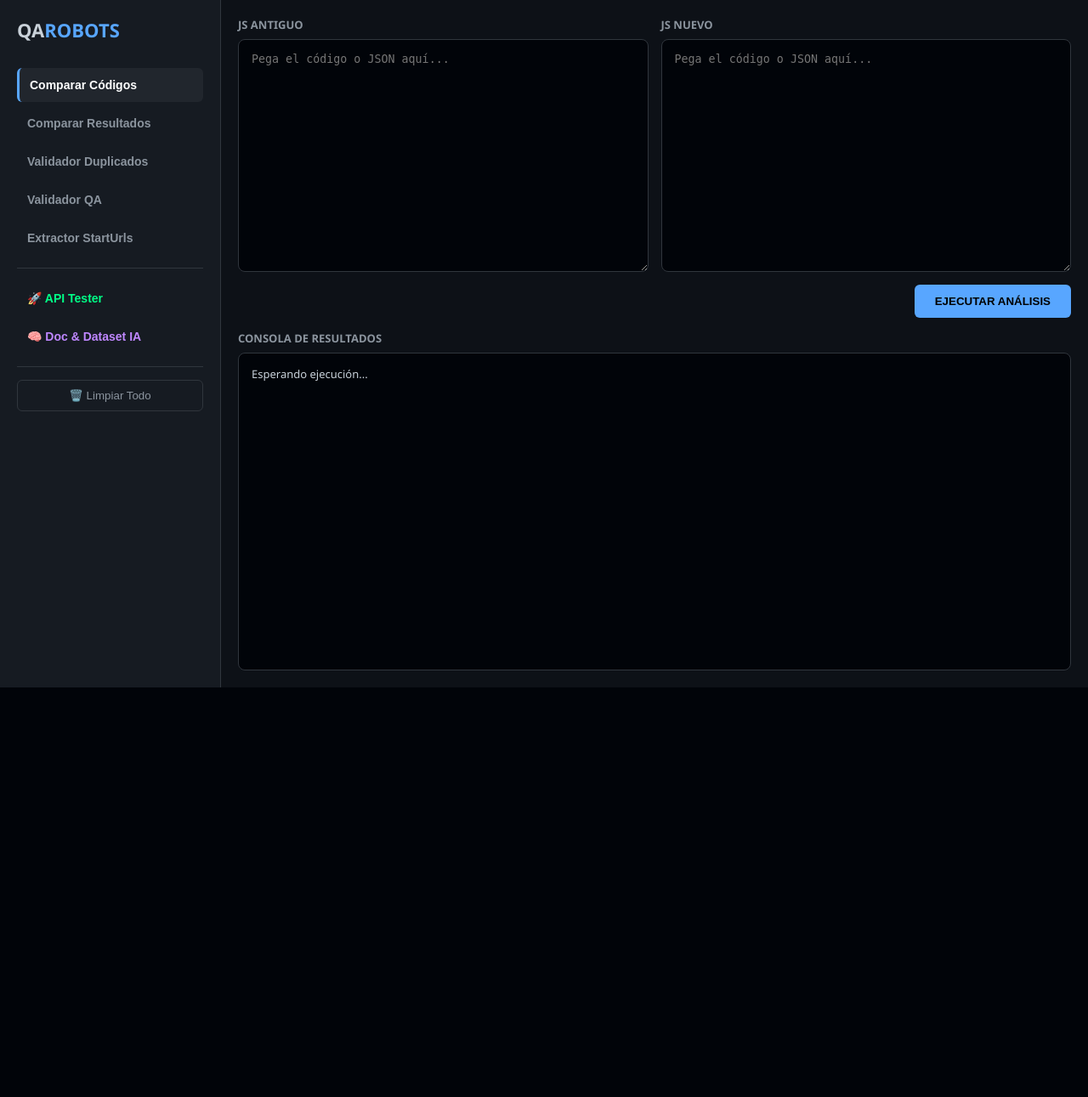
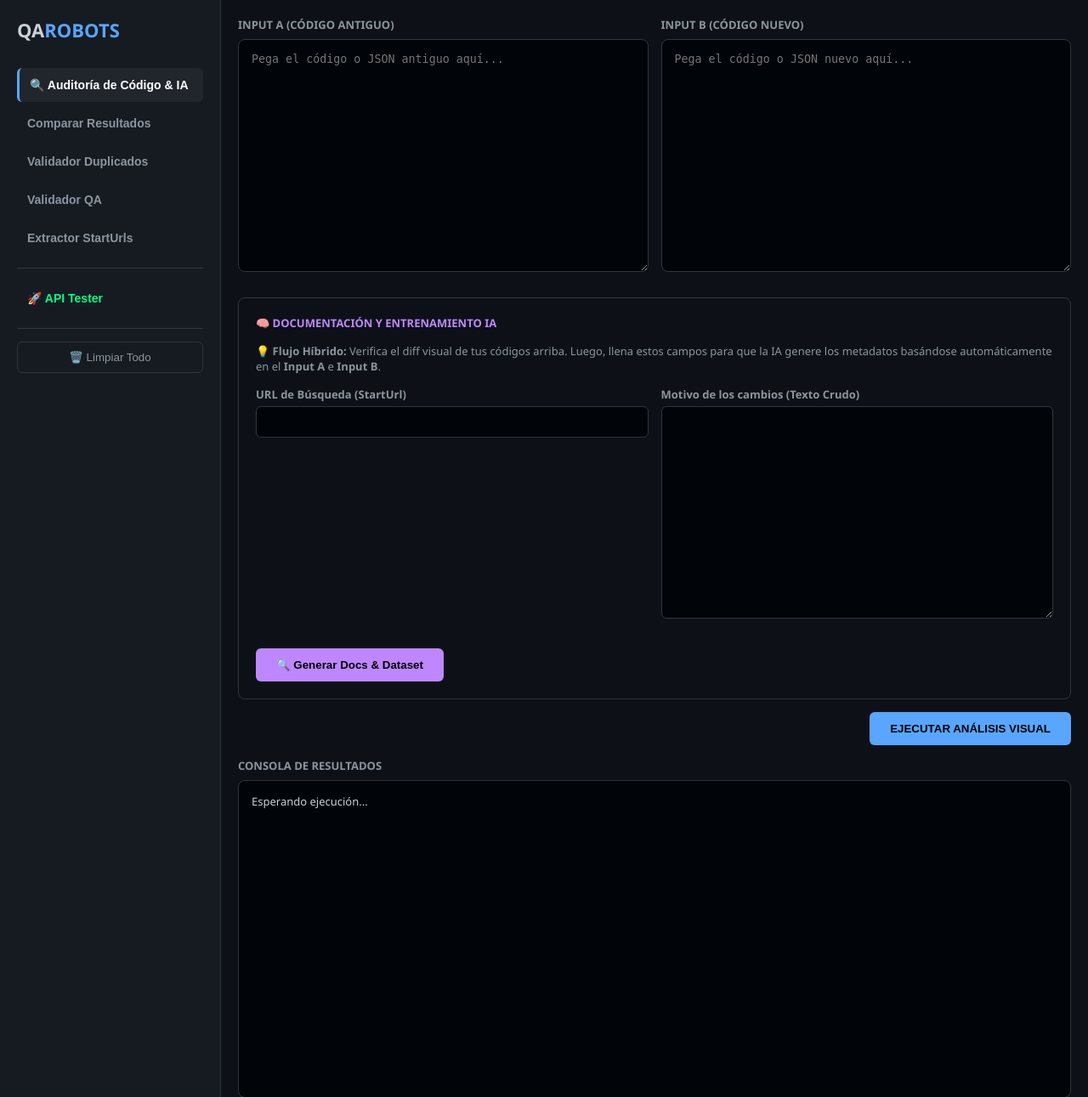
Before and after one commit to Dilxn25/qa-robots, a Flask app: page / in a window 1280 px wide. Shown: the top 1291 px of the page at 85% size. Before the commit the page ends 809 px from the top, so only its background shows below. Run offline with Flask 3, Linux system fonts and the light colour scheme.

Commit message:
Robot QA V2(Cambio en todo)

````diff
--- a/main.py
+++ b/main.py
@@ -34,40 +34,60 @@ def analyze_with_ai():
     data = request.json
 
     prompt = f"""
-    Eres un Analista QA experto en Web Scraping.
-    Analiza los cambios en este robot:
-    URL: {data.get('url', 'N/A')}
-    Motivo (Crudo): {data.get('reason', 'N/A')}
-    Código: {data.get('code', 'N/A')}
+Eres un Ingeniero Principal de QA y Arquitecto de Datos experto en Web Scraping (Apify, Puppeteer, Cheerio, Metamorph).
+Tu objetivo es analizar un parche de código y extraer conocimiento técnico estructurado que será usado para entrenar a un futuro modelo de IA especializado en auto-reparar scrapers.
 
-    Devuelve ÚNICAMENTE un JSON con esta estructura:
-    {{
-        "dominio": "Nombre del dominio",
-        "pais": "País deducido o Global",
-        "tipo_robot": "Crawler o Updater",
-        "actor": "Cheerio, Puppeteer o Metamorph",
-        "conceptos_ia": [
-            {{ "concepto": "Ej: Evasión Antibot", "justificacion": "Ej: Se añadió User-Agent" }}
-        ],
-        "documentacion_md": "TEXTO_MARKDOWN_AQUI"
-    }}
+URL Objetivo: {data.get('url', 'N/A')}
+Motivo del desarrollador (Crudo): {data.get('reason', 'N/A')}
+Código Antiguo: {data.get('old_code', 'N/A')}
+Código Nuevo: {data.get('new_code', 'N/A')}
 
-    REGLAS ESTRICTAS PARA 'documentacion_md' (DEBE ESTAR EN INGLÉS):
-    1. Inicia con 'Crawler Input' o 'Updater Input' seguido de un bloque de código JSON con la URL de ejemplo.
-    2. Luego pon el título '**About crawler robot**' o '**About updater robot**'.
-    3. Crea la viñeta '* **Made the following fixes**' y añade sub-viñetas muy directas (Ej: The price extraction was changed to use...).
-    4. Crea la viñeta '* **Made the following improvements**' y añade sub-viñetas directas.
-    5. Crea la viñeta '* **Results and main settings**' y pon EXACTAMENTE Y SOLO ESTAS 4 LÍNEAS (no inventes más):
-       * Preserved version 3.0.17 [version-3]
-       * Preserved proxy configuration DATACENTER [AUTOMATIC]
-       * Preserved ID of each product
-       * Preserved the rest of original production logic
-    6. Crea la viñeta '* **Extra notes**' y pon justificaciones naturales, muy simples, SIN adjetivos (Ej: The stock logic was updated because the button label changes...).
-    """
+Devuelve ÚNICAMENTE un JSON válido con esta estructura exacta:
+{{
+    "dominio": "Nombre del dominio extraído de la URL",
+    "pais": "País deducido o Global",
+    "tipo_robot": "Crawler o Updater",
+    "actor": "Cheerio, Puppeteer o Metamorph",
+    "analisis_entrenamiento": {{
+        "problema_raiz": "Explicación técnica profunda de por qué fallaba el código antiguo (Ej: 'Cambio en la estructura del DOM de .product-list a .grid-items', 'Bloqueo por huella TLS', 'Paginación infinita alterada').",
+        "solucion_aplicada": "Explicación algorítmica de cómo el código nuevo resuelve el problema.",
+        "patron_reparacion": "Clasificación del parche. SÓLO USA ESTOS VALORES: [DOM Traversal, Anti-bot Evasion, Network Interception, State Management, Data Parsing, Pagination Logic, Proxy Configuration, Unknown]"
+    }},
+    "conceptos_ia": [
+        {{ "concepto": "Técnica avanzada detectada", "justificacion": "Análisis técnico de la técnica en el contexto del código." }}
+    ],
+    "documentacion_md": "TEXTO_MARKDOWN_AQUI"
+}}
+
+REGLAS ESTRICTAS PARA 'documentacion_md' (INGLÉS, EXTREMADAMENTE TÉCNICO, CERO LENGUAJE ROBÓTICO):
+1. Inicia con '**Crawler Input**' o '**Updater Input**' y un bloque ```json con la URL en texto plano.
+2. Título '**About crawler robot**' o '**About updater robot**'.
+3. Viñeta '* **Made the following fixes**'. SÓLO sub-viñetas con la acción técnica directa de la reparación (Ej: 'Updated extraction logic to target .items property'). PROHIBIDO justificar o explicar el "para qué".
+4. Viñeta '* **Made the following improvements**'. SÓLO optimizaciones o logs añadidos, no reparaciones. Sola la acción técnica cruda.
+5. Viñeta '* **Results and main settings**'. Analiza los códigos y usa EXACTAMENTE estas 4 líneas evaluando si se mantuvo o cambió:
+   * [Preserved/Changed] version [detectar versión] [version-X]
+   * [Preserved/Changed] proxy configuration [detectar proxy] [AUTOMATIC]
+   * [Preserved/Changed] ID of each product
+   * [Preserved/Changed] the rest of original production logic
+6. Viñeta '* **Extra notes**'. AQUÍ Y SOLO AQUÍ van las justificaciones técnicas de los fixes/improvements. Ve al grano, sin introducciones.
+7. Al final, añade el subtítulo '**Robot Testing**' y la siguiente tabla exacta en Markdown:
+
+| Tested (with/between) | Last Crawler run (Apify Last Run) | Tested with Production Updater Robot in CS_QA environment | Crawler Validation (validation robot test) | Crawler-updater comparison (comparison robot test) | Extra Notes |
+| :--- | :--- | :--- | :--- | :--- | :--- |
+| Crawler results | [Apify Console](#) | [Apify Console](#) | [Apify Console](#) | [Apify Console](#) | |
+
+IMPORTANTE PARA FORMATO: Escapa correctamente todos los saltos de línea (usa \\n) y las comillas dobles (\\") dentro del string de 'documentacion_md' para que el JSON sea estrictamente válido. No incluyas texto introductorio, devuelve directamente el objeto JSON.
+"""
+
     try:
-        response = model.generate_content(prompt)
-        clean_text = response.text.replace('```json', '').replace('```', '').strip()
-        resultado = json.loads(clean_text)
+        # Forzamos la respuesta nativa en JSON para evitar errores de parseo
+        response = model.generate_content(
+            prompt,
+            generation_config={"response_mime_type": "application/json"}
+        )
+
+        # Como forzamos application/json, el texto ya viene limpio sin bloques de código Markdown alrededor
+        resultado = json.loads(response.text)
         return jsonify(resultado)
     except Exception as e:
         return jsonify({"error": str(e)}), 500
--- a/static/css/style.css
+++ b/static/css/style.css
@@ -25,13 +25,13 @@ nav { display: flex; flex-direction: column; gap: 5px; flex: 1; }
 .box-header { font-size: 13px; font-weight: bold; color: #8b949e; margin-bottom: 8px; text-transform: uppercase; }
 
 textarea { flex: 1; min-height: 250px; background: #010409; border: 1px solid var(--border); border-radius: 8px; color: #7ee787; font-family: monospace; padding: 15px; resize: vertical; outline: none; }
-textarea:focus { border-color: var(--accent); }
+textarea:focus { border-color: var(--accent); box-shadow: 0 0 0 1px var(--accent); } /* Mejora sutil en foco */
 
 /* Formularios y Botones */
 .form-group { margin-bottom: 15px; }
 .form-group label { display: block; font-size: 13px; color: #8b949e; margin-bottom: 5px; font-weight: bold; }
-.form-control { width: 100%; padding: 10px; background: #010409; border: 1px solid var(--border); border-radius: 6px; color: var(--text); box-sizing: border-box; }
-.form-control:focus { border-color: var(--accent); outline: none; }
+.form-control { width: 100%; padding: 10px; background: #010409; border: 1px solid var(--border); border-radius: 6px; color: var(--text); box-sizing: border-box; transition: 0.2s; }
+.form-control:focus { border-color: var(--accent); outline: none; box-shadow: 0 0 0 1px var(--accent); } /* Mejora sutil en foco */
 .check-label { display: flex; align-items: center; gap: 5px; font-size: 13px; cursor: pointer; background: #21262d; padding: 4px 8px; border-radius: 4px; border: 1px solid var(--border); transition: 0.2s; }
 .check-label:hover { background: #30363d; }
 input[type="checkbox"] { accent-color: var(--accent); cursor: pointer; width: 16px; height: 16px; }
@@ -39,6 +39,7 @@ input[type="checkbox"] { accent-color: var(--accent); cursor: pointer; width: 16
 .toolbar { display: flex; justify-content: flex-end; align-items: center; flex-wrap: wrap; gap: 10px; }
 .btn-primary { background: var(--accent); color: #000; border: none; padding: 12px 24px; border-radius: 6px; font-weight: bold; cursor: pointer; transition: 0.2s; white-space: nowrap; }
 .btn-primary:hover { opacity: 0.9; transform: translateY(-1px); }
+.btn-primary:disabled { opacity: 0.6; cursor: not-allowed; transform: none; } /* Útil cuando la IA está cargando */
 .btn-secondary { width: 100%; background: transparent; border: 1px solid var(--border); color: #8b949e; padding: 10px; border-radius: 6px; cursor: pointer; transition: 0.2s; }
 .btn-secondary:hover { background: #21262d; color: white; }
 .btn-chip { background: var(--border); color: white; border: none; padding: 6px 12px; border-radius: 12px; cursor: pointer; font-size: 12px; transition: 0.2s; }
@@ -91,6 +92,7 @@ input[type="checkbox"] { accent-color: var(--accent); cursor: pointer; width: 16
     .sidebar-overlay.open { display: block; }
     .toolbar { justify-content: center; }
 }
+
 /* Tarjetas de Conceptos IA */
 .concept-card { background: #161b22; border: 1px solid var(--accent); border-radius: 6px; padding: 10px; margin-bottom: 10px; display: flex; flex-direction: column; gap: 8px; position: relative; }
 .concept-card input { background: #010409; border: 1px solid var(--border); color: var(--accent); padding: 8px; border-radius: 4px; font-size: 13px; font-weight: bold; width: 100%; outline: none; }
@@ -98,6 +100,7 @@ input[type="checkbox"] { accent-color: var(--accent); cursor: pointer; width: 16
 .concept-card input:focus, .concept-card textarea:focus { border-color: var(--accent); }
 .concept-card-delete { position: absolute; top: 10px; right: 10px; background: rgba(248, 81, 73, 0.2); color: var(--err); border: 1px solid var(--err); border-radius: 4px; cursor: pointer; padding: 4px 8px; font-size: 11px; font-weight: bold; transition: 0.2s; }
 .concept-card-delete:hover { background: var(--err); color: #fff; }
+
 /* ==================================================== */
 /* TABLAS DE RESUMEN DETALLADO                          */
 /* ==================================================== */
@@ -115,3 +118,9 @@ input[type="checkbox"] { accent-color: var(--accent); cursor: pointer; width: 16
 
 .section-title { font-size: 14px; font-weight: bold; color: var(--accent); margin-bottom: 15px; margin-top: 0; text-transform: uppercase; border-bottom: 1px dashed var(--border); padding-bottom: 8px; display:flex; align-items:center; gap:8px;}
 .code-badge { background: #010409; padding: 6px 12px; border-radius: 6px; margin-right: 8px; font-size: 12px; display: inline-block; margin-bottom: 8px; border: 1px solid var(--border); }
+
+/* ==================================================== */
+/* UTILIDADES NUEVAS (IA ML DATASET & HÍBRIDO)          */
+/* ==================================================== */
+.tip-box { background: rgba(88, 166, 255, 0.05); border: 1px solid rgba(88, 166, 255, 0.2); border-left: 3px solid var(--accent); padding: 10px 15px; border-radius: 4px; color: #c9d1d9; font-size: 13px; margin-bottom: 15px; }
+.tip-box b { color: var(--accent); }
--- a/static/js/script.js
+++ b/static/js/script.js
@@ -85,8 +85,9 @@ function setTab(tab) {
     if (tab === 'codes') {
         document.getElementById('boxA').style.display = 'flex';
         document.getElementById('boxB').style.display = 'flex';
-        document.getElementById('labelA').innerText = "JS Antiguo";
-        document.getElementById('labelB').innerText = "JS Nuevo";
+        document.getElementById('aiTrainPanel').style.display = 'block'; // Panel IA visible aquí
+        document.getElementById('labelA').innerText = "Input A (Código Antiguo)";
+        document.getElementById('labelB').innerText = "Input B (Código Nuevo)";
     }
     else if (tab === 'results_comp') {
         document.getElementById('boxA').style.display = 'flex';
@@ -699,13 +700,17 @@ function addConceptCard(concepto, justificacion) {
 async function extractAIMetadata() {
     const url = document.getElementById('aiUrl').value.trim();
     const rawReason = document.getElementById('aiRawReason').value.trim();
-    const code = document.getElementById('aiNewCode').value.trim() || document.getElementById('aiOldCode').value.trim();
+
+    // Extrayendo el código directamente de los inputs de comparación principal
+    const oldCode = document.getElementById('jsonA').value.trim();
+    const newCode = document.getElementById('jsonB').value.trim();
 
     const btn = event.target; const originalText = btn.innerHTML;
     btn.innerHTML = "⏳ La IA está leyendo y documentando..."; btn.disabled = true;
 
     try {
-        const response = await fetch('/api/analyze', { method: 'POST', headers: { 'Content-Type': 'application/json' }, body: JSON.stringify({ url, reason: rawReason, code }) });
+        // Se envían ambos códigos para entrenar el modelo de ML
+        const response = await fetch('/api/analyze', { method: 'POST', headers: { 'Content-Type': 'application/json' }, body: JSON.stringify({ url, reason: rawReason, old_code: oldCode, new_code: newCode }) });
         const textData = await response.text();
         if (!response.ok) throw new Error(textData);
 
@@ -715,6 +720,13 @@ async function extractAIMetadata() {
         document.getElementById('aiFinalCountry').value = aiData.pais || "Global";
         document.getElementById('aiFinalType').value = aiData.tipo_robot || "Desconocido";
         document.getElementById('aiFinalStack').value = aiData.actor || "Desconocido";
+
+        // Populando campos de Machine Learning
+        if (aiData.analisis_entrenamiento) {
+            document.getElementById('aiRootProblem').value = aiData.analisis_entrenamiento.problema_raiz || "";
+            document.getElementById('aiSolutionApplied').value = aiData.analisis_entrenamiento.solucion_aplicada || "";
+            document.getElementById('aiRepairPattern').value = aiData.analisis_entrenamiento.patron_reparacion || "";
+        }
 
         document.getElementById('aiGeneratedDocs').value = aiData.documentacion_md || "No se pudo generar la documentación.";
 
@@ -741,6 +753,11 @@ async function saveToDatabase() {
     const payload = {
         contexto_web: { start_url: document.getElementById('aiUrl').value.trim(), dominio: document.getElementById('aiFinalDomain').value.trim(), pais: document.getElementById('aiFinalCountry').value.trim() },
         arquitectura: { tipo_robot: document.getElementById('aiFinalType').value.trim(), actor: document.getElementById('aiFinalStack').value.trim() },
+        analisis_entrenamiento: {
+            problema_raiz: document.getElementById('aiRootProblem').value.trim(),
+            solucion_aplicada: document.getElementById('aiSolutionApplied').value.trim(),
+            patron_reparacion: document.getElementById('aiRepairPattern').value.trim()
+        },
         justificacion: { texto_crudo: document.getElementById('aiRawReason').value.trim(), conceptos_ia: finalConcepts, supervisado_por_humano: true },
         documentacion: document.getElementById('aiGeneratedDocs').value.trim()
     };
--- a/templates/index.html
+++ b/templates/index.html
@@ -12,14 +12,13 @@
         <aside class="sidebar" id="mainSidebar">
             <div class="logo">QA<span>ROBOTS</span></div>
             <nav>
-                <button class="nav-btn active" onclick="setTab('codes')">Comparar Códigos</button>
+                <button class="nav-btn active" onclick="setTab('codes')">🔍 Auditoría de Código & IA</button>
                 <button class="nav-btn" onclick="setTab('results_comp')">Comparar Resultados</button>
                 <button class="nav-btn" onclick="setTab('dupes')">Validador Duplicados</button>
                 <button class="nav-btn" onclick="setTab('qa')">Validador QA</button>
                 <button class="nav-btn" onclick="setTab('extra')">Extractor StartUrls</button>
                 <div style="border-top: 1px solid var(--border); margin: 10px 0;"></div>
                 <button class="nav-btn" style="color: #00ff87;" onclick="setTab('api')">🚀 API Tester</button>
-                <button class="nav-btn" style="color: #bf87ff;" onclick="setTab('ai_train')">🧠 Doc & Dataset IA</button>
                 <div style="border-top: 1px solid var(--border); margin: 10px 0;"></div>
                 <button class="btn-secondary" onclick="clearAll()">🗑️ Limpiar Todo</button>
             </nav>
@@ -36,12 +35,12 @@
             <div class="input-area" id="inputContainer">
 
                 <div class="input-box" id="boxA">
-                    <header class="box-header" id="labelA">Input A</header>
-                    <textarea id="jsonA" spellcheck="false" placeholder="Pega el código o JSON aquí..." oninput="autoDetectFields()"></textarea>
+                    <header class="box-header" id="labelA">Input A (Código Antiguo)</header>
+                    <textarea id="jsonA" spellcheck="false" placeholder="Pega el código o JSON antiguo aquí..." oninput="autoDetectFields()"></textarea>
                 </div>
                 <div class="input-box" id="boxB">
-                    <header class="box-header" id="labelB">Input B</header>
-                    <textarea id="jsonB" spellcheck="false" placeholder="Pega el código o JSON aquí..."></textarea>
+                    <header class="box-header" id="labelB">Input B (Código Nuevo)</header>
+                    <textarea id="jsonB" spellcheck="false" placeholder="Pega el código o JSON nuevo aquí..."></textarea>
                 </div>
 
                 <div class="input-box" id="qaConfigPanel" style="display: none; background: #0d1117; padding: 20px; border-radius: 8px; border: 1px solid #30363d;">
@@ -138,8 +137,10 @@
                     </div>
                 </div>
 
-                <div class="input-box" id="aiTrainPanel" style="display: none; grid-column: 1 / -1; background: #0d1117; padding: 20px; border-radius: 8px; border: 1px solid #30363d;">
+                <div class="input-box" id="aiTrainPanel" style="display: none; grid-column: 1 / -1; background: #0d1117; padding: 20px; border-radius: 8px; border: 1px solid #30363d; margin-top: 15px;">
                     <header class="box-header" style="color: #bf87ff; margin-bottom: 15px;">🧠 Documentación y Entrenamiento IA</header>
+                    <p style="color: #8b949e; font-size: 13px; margin-top: 0; margin-bottom: 15px;">💡 <b>Flujo Híbrido:</b> Verifica el diff visual de tus códigos arriba. Luego, llena estos campos para que la IA genere los metadatos basándose automáticamente en el <b>Input A</b> e <b>Input B</b>.</p>
+
                     <div style="display: grid; grid-template-columns: 1fr 1fr; gap: 15px;">
                         <div class="form-group">
                             <label>URL de Búsqueda (StartUrl)</label>
@@ -148,14 +149,6 @@
                         <div class="form-group">
                             <label>Motivo de los cambios (Texto Crudo)</label>
                             <textarea id="aiRawReason" class="form-control" style="height: 40px; resize:vertical;"></textarea>
-                        </div>
-                        <div class="form-group">
-                            <label>Código Antiguo</label>
-                            <textarea id="aiOldCode" class="form-control" style="height: 150px; font-family: monospace;"></textarea>
-                        </div>
-                        <div class="form-group">
-                            <label>Código Nuevo</label>
-                            <textarea id="aiNewCode" class="form-control" style="height: 150px; font-family: monospace;"></textarea>
                         </div>
                     </div>
 
@@ -171,7 +164,7 @@
                             <textarea id="aiGeneratedDocs" class="form-control" style="height: 250px; font-family: monospace; margin-top: 10px;" spellcheck="false"></textarea>
                         </div>
 
-                        <h4 style="color: var(--success); margin-top: 30px; border-top: 1px dashed var(--border); padding-top:20px;">✅ Metadatos para Dataset IA (Opcional)</h4>
+                        <h4 style="color: var(--success); margin-top: 30px; border-top: 1px dashed var(--border); padding-top:20px;">✅ Metadatos Básicos</h4>
                         <div style="display: grid; grid-template-columns: repeat(4, 1fr); gap: 10px; margin-bottom: 15px;">
                             <div class="form-group">
                                 <label>Dominio</label>
@@ -196,6 +189,23 @@
                             <div id="aiConceptsContainer" style="margin-top: 10px;"></div>
                             <button class="btn-chip" style="margin-top:10px; border: 1px dashed #8b949e;" onclick="addConceptCard('', '')">➕ Añadir Manual</button>
                         </div>
+
+                        <h4 style="color: var(--warn); margin-top: 30px; border-top: 1px dashed var(--border); padding-top:20px;">🧠 Análisis Estructural para Dataset ML</h4>
+                        <div style="display: grid; grid-template-columns: 1fr 1fr; gap: 15px; margin-bottom: 15px;">
+                            <div class="form-group">
+                                <label>Problema Raíz Detectado</label>
+                                <textarea id="aiRootProblem" class="form-control" style="height: 60px; font-size: 13px;"></textarea>
+                            </div>
+                            <div class="form-group">
+                                <label>Solución Algorítmica Aplicada</label>
+                                <textarea id="aiSolutionApplied" class="form-control" style="height: 60px; font-size: 13px;"></textarea>
+                            </div>
+                            <div class="form-group" style="grid-column: 1 / -1;">
+                                <label>Patrón de Reparación</label>
+                                <input type="text" id="aiRepairPattern" class="form-control" placeholder="Ej: DOM Traversal, Evasión Anti-bot..." style="font-weight: bold; color: var(--warn);">
+                            </div>
+                        </div>
+
                         <button class="btn-primary" style="background: var(--success); color:#000; width: 100%; margin-top: 15px;" onclick="saveToDatabase()">💾 Guardar Dataset en Mongo</button>
                     </div>
                 </div>
@@ -203,7 +213,7 @@
             </div>
 
             <div class="toolbar" id="mainToolbar">
-                <button class="btn-primary" onclick="process()">EJECUTAR ANÁLISIS</button>
+                <button class="btn-primary" onclick="process()">EJECUTAR ANÁLISIS VISUAL</button>
             </div>
 
             <div class="output-panel" id="mainOutputPanel">
@@ -215,6 +225,6 @@
             </div>
         </main>
     </div>
-    <script src="{{ url_for('static', filename='js/script.js') }}?v=5"></script>
+    <script src="{{ url_for('static', filename='js/script.js') }}?v=6"></script>
 </body>
 </html>
````
